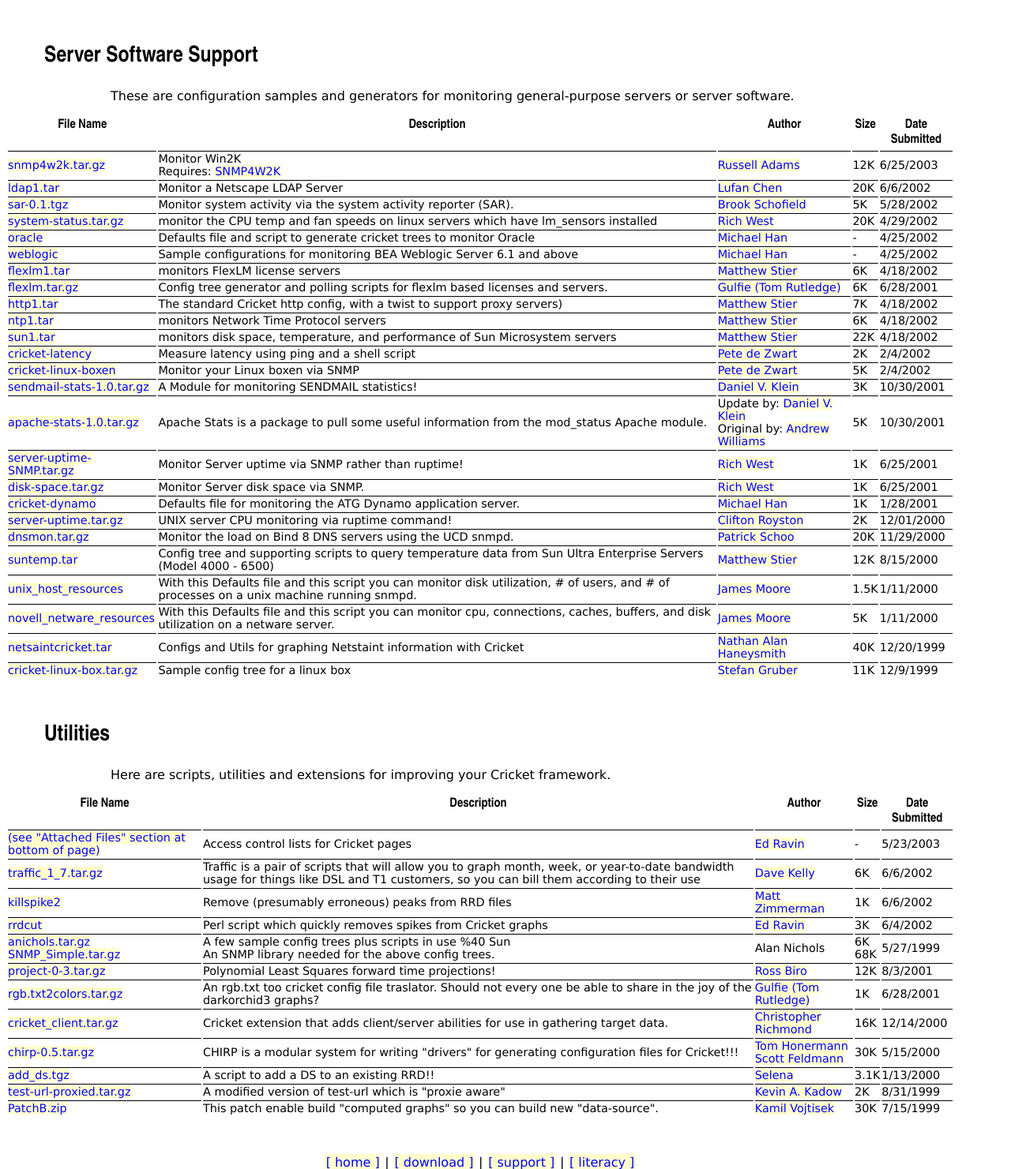
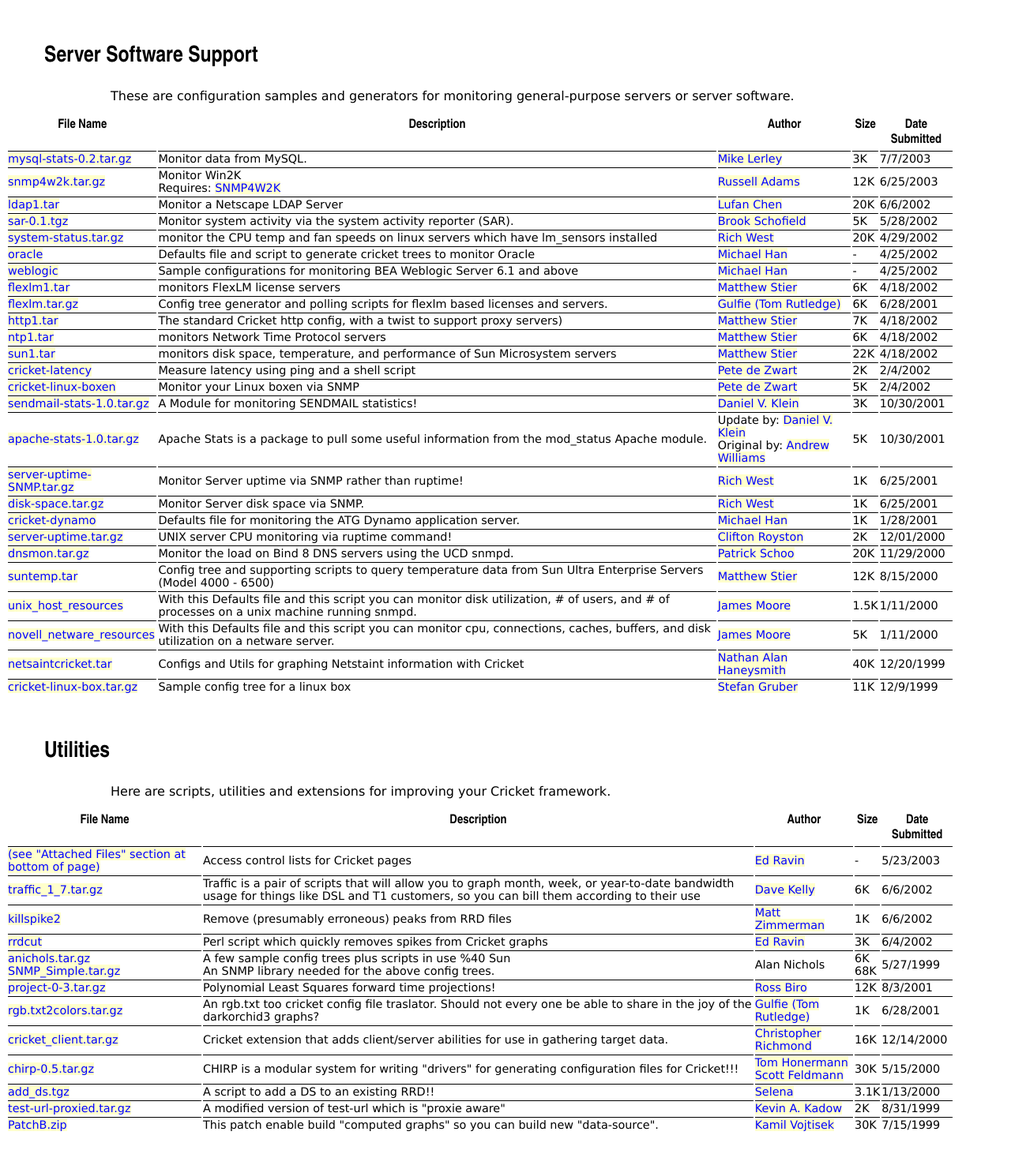
Before and after one commit to CricketRRD/CricketRRD.github.io, a PHP site: page /contrib/ in a window 1280 px wide. Shown: the part 914-2395 px from the top of the page at 79% size. Run offline with PHP 8.4, Linux system fonts and the light colour scheme.

Commit message:
add mysql contrib

```diff
--- a/content/contrib/index.php
+++ b/content/contrib/index.php
@@ -169,6 +169,13 @@
                         <th> Author </th>
                         <th> Size </th>
                         <th> Date Submitted </th>
+                    </tr>
+                    <tr>
+                        <td> <a href="files/mysql-stats-0.2.tar.gz">mysql-stats-0.2.tar.gz</a> </td>
+                        <td> Monitor data from MySQL. <br> </td>
+                        <td> <a href="mailto:mike%40rentageek%2ecom">Mike Lerley</a> </td>
+                        <td> 3K </td>
+                        <td> 7/7/2003 </td>
                     </tr>
                     <tr>
                         <td> <a href="files/snmp4w2k.tar.gz">snmp4w2k.tar.gz</a> </td>
```
